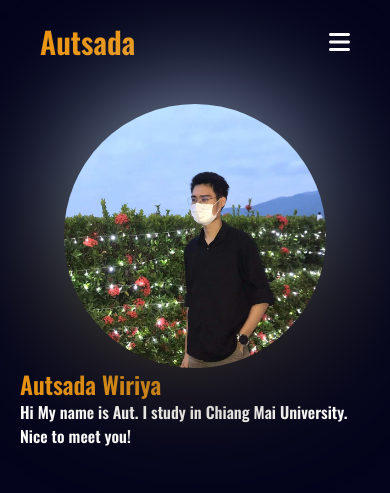
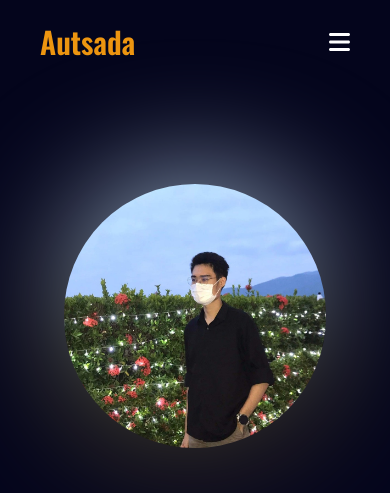
Before and after one commit to AutsadaWiriya/Autsada_Profile, a Next.js app: page / in a window 390 px wide. Shown: the top 493 px of the page. Built offline with nearby package versions, Linux system fonts and the light colour scheme.

Commit message:
Edit magin

```diff
--- a/src/components/Info.jsx
+++ b/src/components/Info.jsx
@@ -3,7 +3,7 @@ import 'animate.css';
 
 export default function Info() {
   return (
-    <div className="flex flex-row gap-x-16 justify-around min-w-40 flex-wrap-reverse min-h-screen items-center pt-5">
+    <div className="flex flex-row gap-x-16 justify-around min-w-40 flex-wrap-reverse md:min-h-screen items-center pt-5">
       <div className="flex flex-col space-y-10 mx-5">
         <div className="animate__animated animate__zoomInDown">
           <h1 className="text-[#ED9510] text-2xl">Autsada Wiriya</h1>
@@ -62,7 +62,7 @@ export default function Info() {
         </div>
         <div></div>
       </div>
-      <div className="items-center w-96 mx-16 relative animate__animated animate__pulse">
+      <div className="items-center w-96 mx-16 relative animate__animated animate__pulse my-20 md:my-0">
         <div className="rounded-full overflow-hidden absolute z-40">
           <img src="/img/Profile.jpg" alt="" />
         </div>
```
